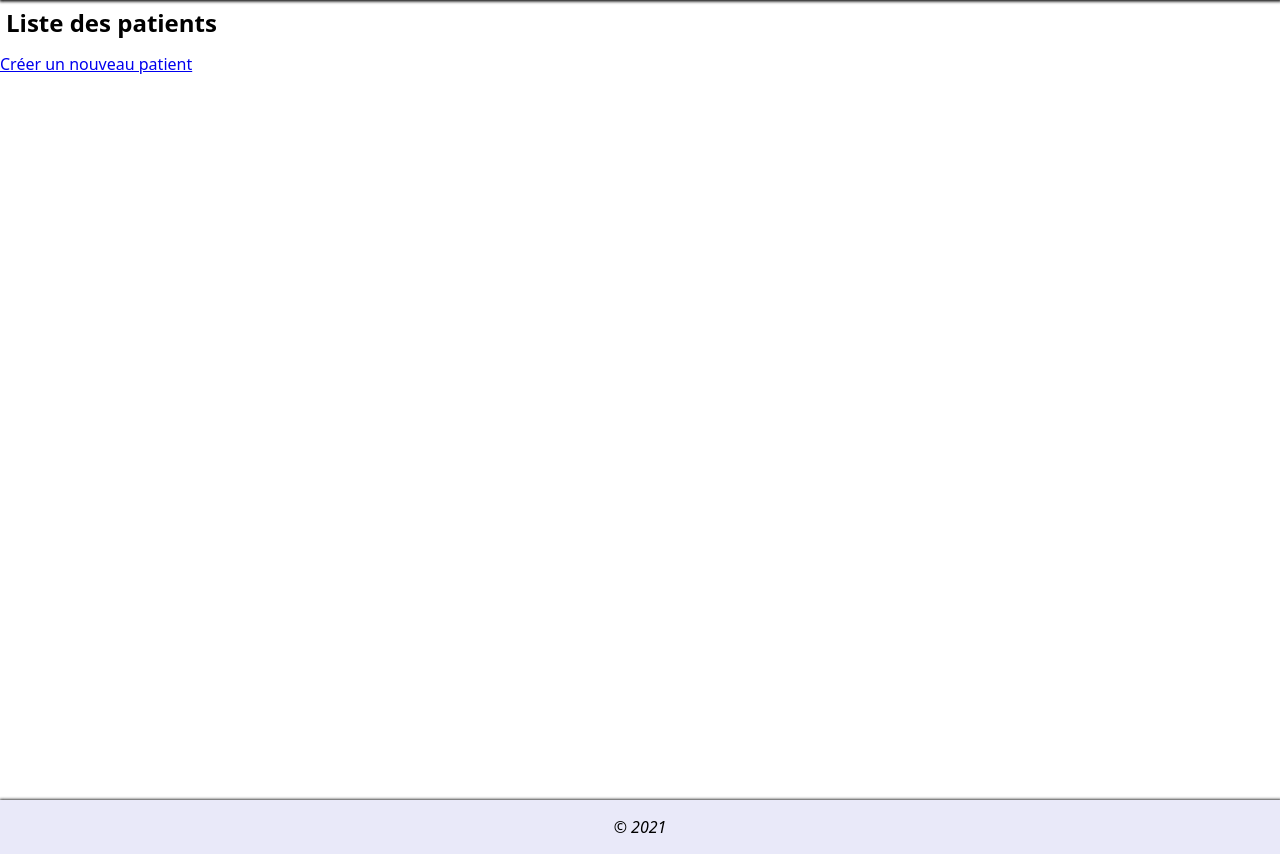
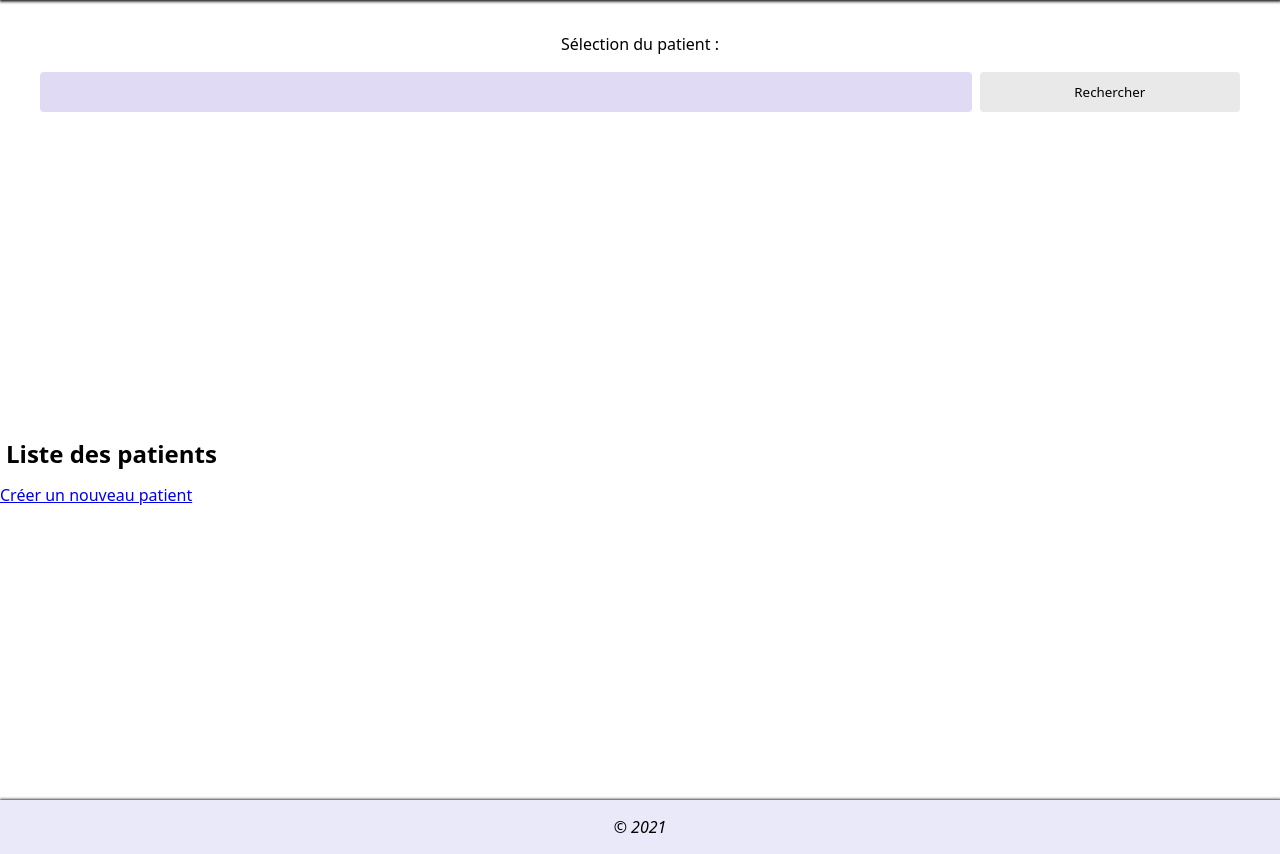
Before and after one commit to valros76/lamanu-codeigniter, a CodeIgniter app: page /database/patients/listePatients in a window 1280 px wide. Shown: the part 125-979 px from the top of the page. Run offline with CodeIgniter, Linux system fonts and the light colour scheme; data that the repository does not hold is empty.

Commit message:
Add search field on patientsList

```diff
--- a/application/config/form_validation.php
+++ b/application/config/form_validation.php
@@ -61,5 +61,12 @@ $config = array(
             'label' => 'id du patient',
             'rules' => 'required|integer|greater_than[0]'
          )
-      )
+         ),
+         'search_patient' => array(
+            array(
+               'field' => 'idPatients',
+               'label' => 'id du patient',
+               'rules' => 'required|integer|greater_than[0]'
+            )
+         )
 );
--- a/application/config/routes.php
+++ b/application/config/routes.php
@@ -58,6 +58,7 @@ $route['appointments/(:any)'] = 'appointments/view/$1';
 $route['appointments'] = 'appointments';
 $route['patients/create'] = 'patients/create';
 $route['patients/delete'] = 'patients/delete';
+$route['patients/search'] = 'patients/search';
 $route['patients/modif'] = 'patients/modif';
 $route['patients/listePatients'] = 'patients/listePatients';
 $route['patients/modifPatient'] = 'patients/modifPatient';
--- a/application/controllers/Patients.php
+++ b/application/controllers/Patients.php
@@ -129,4 +129,22 @@ class Patients extends CI_Controller
          $this->load->view('templates/footer');
       }
    }
+
+   public function search(){
+      if($this->form_validation->run('search_patient') === FALSE ||
+      $this->patients_model->search_patient($this->input->post('idPatients')) === false){
+         $this->listePatients();
+      }else{
+         $data['patients_item'] = $this->patients_model->get_patients($this->input->post('idPatients'));
+
+         if (empty($data['patients_item'])) {
+            show_404();
+         }
+         $data['title'] = $data['patients_item']['id'];
+         $data['appointments'] = $this->appointments_model->get_appointments();
+         $this->load->view('templates/header', $data);
+         $this->load->view('patients/profil-patient', $data);
+         $this->load->view('templates/footer', $data);
+      }
+   }
 }
--- a/application/models/Patients_model.php
+++ b/application/models/Patients_model.php
@@ -53,4 +53,13 @@ class Patients_model extends CI_Model
          $this->db->delete('patients', array('id' => $id_patient));
       }
    }
+
+   public function search_patient($id){
+      $this->db->get_where('patients', array('id' => $id));
+      if($this->db->count_all_results() != 0){
+         return true;
+      }else{
+         return false;
+      }
+   }
 }
--- a/application/views/patients/liste-patients.php
+++ b/application/views/patients/liste-patients.php
@@ -1,3 +1,20 @@
+<section class="main-sections">
+<div class="search-container">
+      <?php echo form_open('patients/search'); ?>
+      <label for="idPatients">Sélection du patient :</label>
+      <input list="patients-id" id="idPatients" name="idPatients" required/>
+      <datalist id="patients-id">
+         <?php
+         foreach ($patients as $patient_item) :; ?>
+            <option value="<?= $patient_item['id']; ?>"><?= $patient_item['lastname'] . ' ' . $patient_item['firstname'] . ' - ' . $patient_item['birthdate']; ?></option>
+         <?php
+         endforeach;; ?>
+      </datalist>
+      <?= form_error('idPatients', '<div class="form-errors">', '</div>'); ?>
+      <input type="submit" name="submit" value="Rechercher" />
+      </form>
+   </div>
+</section>
 <section class="main-sections">
    <h2 class="main-sections-title"><?= $title; ?></h2>
    <a href="<?= base_url('patients/create'); ?>">Créer un nouveau patient</a>
--- a/sources/css/style.css
+++ b/sources/css/style.css
@@ -230,6 +230,54 @@ form input[type="submit"]{
    font-size:14px;
 }
 
+.search-container{
+   width:100%;
+   display:flex;
+   justify-content:stretch;
+   align-items:stretch;
+   margin:0.5em auto;
+}
+.search-container form{
+   width:calc(100% - 3em);
+   display:grid;
+   grid-template-columns:repeat(auto-fit, minmax(120px,1fr));
+   grid-auto-rows:minmax(40px, auto);
+   grid-auto-flow:row dense;
+   gap:0.5em;
+   padding:1em;
+   margin:0 auto;
+}
+.search-container form label{
+   width:100%;
+   height:100%;
+   display:flex;
+   justify-content:center;
+   align-items:center;
+   grid-column:1/-1;
+   grid-row:1;
+}
+.search-container form input:not([type="submit"]){
+   width:100%;
+   height:100%;
+   display:flex;
+   justify-content:center;
+   align-items:center;
+   grid-column:1/-3;
+   grid-row:2;
+   margin:0;
+}
+
+.search-container form input[type="submit"]{
+   width:100%;
+   height:100%;
+   display:flex;
+   justify-content:center;
+   align-items:center;
+   grid-column:-3/-1;
+   grid-row:2;
+   margin:0;
+}
+
 @media all and (min-width:760px){
    #main-menu-wrapper{
       display:none;
```
Also changed, not shown: application/views/appointments/rendezvous.php (+12 -7 lines), application/views/patients/profil-patient.php (+21 -15 lines).
